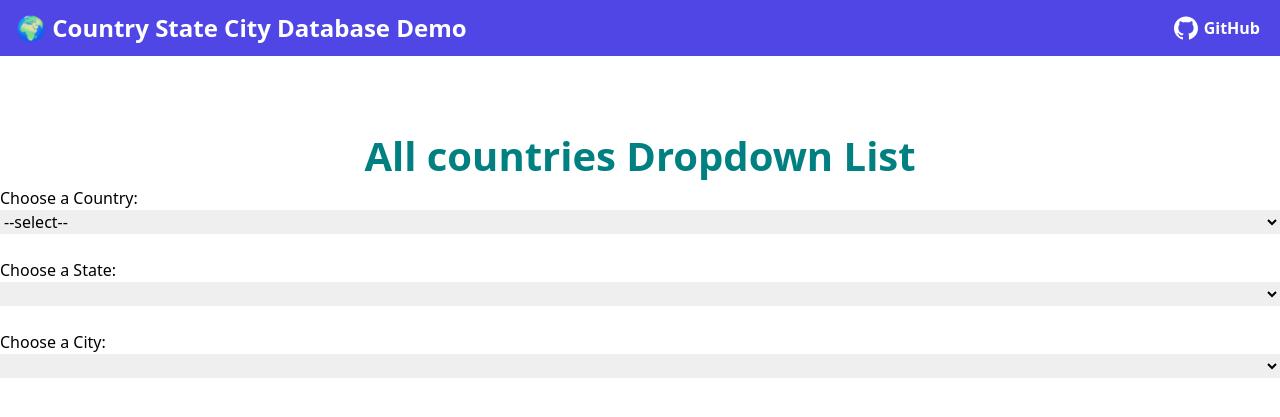
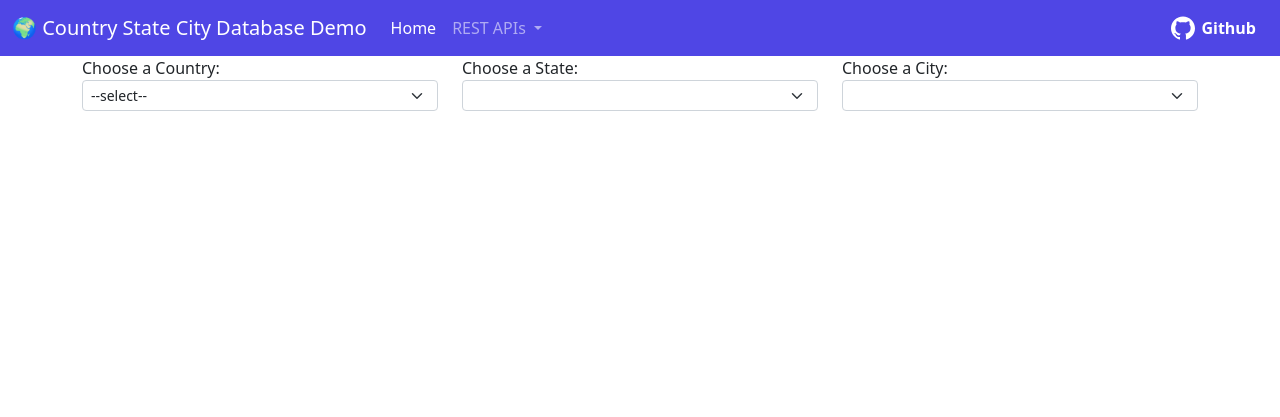
Before and after one commit to MouktikaDas/csc, a Django app: page / in a window 1280 px wide. Shown: the top 417 px of the page. Run offline with Django 4.2, Linux system fonts and the light colour scheme; lists and menus that the app fills with data are empty.

Commit message:
styled in bootstrap

```diff
--- a/core/api/serializers.py
+++ b/core/api/serializers.py
@@ -2,8 +2,8 @@ from rest_framework import serializers
 from .models import Country,City,State
 
 country_fields = ['id', 'name', 'iso3', 'iso2', 'numeric_code', 'phone_code', 'capital', 'currency', 'currency_name', 'currency_symbol', 'tld', 'native', 'region', 'subregion', 'latitude', 'longitude','emojiU']
-state_fields = ['id', 'name', 'state_code', 'latitude', 'longitude', 'type', 'country_id']
-city_fields = ['id', 'name', 'latitude', 'longitude','country_id','state_id']
+state_fields = ['id', 'name', 'state_code', 'latitude', 'longitude', 'type']
+city_fields = ['id', 'name', 'latitude', 'longitude']
 
 class CountrySerializer(serializers.ModelSerializer):
     class Meta:
--- a/core/templates/index.html
+++ b/core/templates/index.html
@@ -6,78 +6,90 @@
     <meta http-equiv="X-UA-Compatible" content="IE=edge">
     <meta name="viewport" content="width=device-width, initial-scale=1.0">
     <title>Country-State-City</title>
-
-    <!-- Vendor CSS -->
-    <link href="https://unpkg.com/tailwindcss@^1.0/dist/tailwind.min.css" rel="stylesheet">
-
-    <!-- Custom Styles -->
-    <link href="./new.css" rel="stylesheet" />
+    <link href="https://cdn.jsdelivr.net/npm/bootstrap@5.0.2/dist/css/bootstrap.min.css" rel="stylesheet" integrity="sha384-EVSTQN3/azprG1Anm3QDgpJLIm9Nao0Yz1ztcQTwFspd3yD65VohhpuuCOmLASjC" crossorigin="anonymous">
+    <script src="https://cdn.jsdelivr.net/npm/bootstrap@5.0.2/dist/js/bootstrap.bundle.min.js" integrity="sha384-MrcW6ZMFYlzcLA8Nl+NtUVF0sA7MsXsP1UyJoMp4YLEuNSfAP+JcXn/tWtIaxVXM" crossorigin="anonymous"></script>
     <style>
-        body {
-            display: grid;
+.github {
+    padding: 8px 12px;
+    border-radius: 50px;
+    color: #fff;
+    display: inline-flex;
+    font-weight: 600;
+    align-items: center;
+    justify-content: center;
 }
 
-        label {
-            display: block;
-        }
-
-        h1 {
-            color: teal;
-        }
-
-        .container {
-            margin: auto;
-        }
-
-        pre {
-            display: none;
+.github svg {
+    width: 24px;
+    flex-shrink: 0;
+    margin-right: 6px;
 }
     </style>
 </head>
 
 <body>
-    <nav class="bg-indigo-600 p-2 mt-0 fixed w-full z-10 top-0">
-        <div class="container mx-auto flex flex-wrap items-center">
-            <div class="flex w-full md:w-1/2 justify-center md:justify-start text-white font-bold">
-                <div class="text-white no-underline hover:text-white hover:no-underline">
-                    <span class="text-2xl pl-2">🌍 Country State City Database Demo</span>
-                </div>
-            </div>
-            <div class="flex w-full content-center justify-between md:w-1/2 md:justify-end">
-                <a href="https://github.com/dr5hn/countries-states-cities-database" class="github" target="_blank"
-                    rel="noopener noreferrer"><svg xmlns="http://www.w3.org/2000/svg" viewBox="0 0 24 24">
+    <nav class="navbar navbar-expand-lg navbar-dark" style="background-color: rgb(79 70 229);">
+  <div class="container-fluid">
+    <a class="navbar-brand" href="/">
+        <span>🌍 Country State City Database Demo</span>
+    </a>
+    <button class="navbar-toggler" type="button" data-bs-toggle="collapse" data-bs-target="#navbarSupportedContent" aria-controls="navbarSupportedContent" aria-expanded="false" aria-label="Toggle navigation">
+      <span class="navbar-toggler-icon"></span>
+    </button>
+    <div class="collapse navbar-collapse" id="navbarSupportedContent">
+      <ul class="navbar-nav me-auto mb-2 mb-lg-0">
+        <li class="nav-item">
+          <a class="nav-link active" aria-current="page" href="/">Home</a>
+        <li class="nav-item dropdown">
+          <a class="nav-link dropdown-toggle" href="#" id="navbarDropdown" role="button" data-bs-toggle="dropdown" aria-expanded="false">
+            REST APIs
+          </a>
+          <ul class="dropdown-menu" aria-labelledby="navbarDropdown">
+            <li><a class="dropdown-item" href="/api/country/">Country</a></li>
+            <li><a class="dropdown-item" href="/api/state/124">State</a></li>
+            <li><a class="dropdown-item" href="/api/city/2910">City</a></li>
+          </ul>
+        </li>
+      </ul>
+      <div class="d-flex">
+            <a class="nav-link github" aria-current="page" href="https://github.com/MouktikaDas/csc">
+                <svg xmlns="http://www.w3.org/2000/svg" viewBox="0 0 24 24">
                     <path fill="currentColor"
                         d="M12 .5C5.37.5 0 5.78 0 12.292c0 5.211 3.438 9.63 8.205 11.188.6.111.82-.254.82-.567 0-.28-.01-1.022-.015-2.005-3.338.711-4.042-1.582-4.042-1.582-.546-1.361-1.335-1.725-1.335-1.725-1.087-.731.084-.716.084-.716 1.205.082 1.838 1.215 1.838 1.215 1.07 1.803 2.809 1.282 3.495.981.108-.763.417-1.282.76-1.577-2.665-.295-5.466-1.309-5.466-5.827 0-1.287.465-2.339 1.235-3.164-.135-.298-.54-1.497.105-3.121 0 0 1.005-.316 3.3 1.209.96-.262 1.98-.392 3-.398 1.02.006 2.04.136 3 .398 2.28-1.525 3.285-1.209 3.285-1.209.645 1.624.24 2.823.12 3.121.765.825 1.23 1.877 1.23 3.164 0 4.53-2.805 5.527-5.475 5.817.42.354.81 1.077.81 2.182 0 1.578-.015 2.846-.015 3.229 0 .309.21.678.825.56C20.565 21.917 24 17.495 24 12.292 24 5.78 18.627.5 12 .5z">
                     </path>
-                    </svg>GitHub</a>
+                </svg>
+                Github
+            </a>
+      </div>
     </div>
   </div>
 </nav>
-    <h1 style="font-size:40px; margin-top:70px; font-weight:bolder; text-align:center;">All countries Dropdown List</h1>
+    <!--<h1 style="font-size:40px; margin-top:70px; font-weight:bolder; text-align:center;">All countries Dropdown List</h1>-->
 
+<div class="container">
+  <div class="row">
+    <div class="col col-md-4">
     <label for="country">Choose a Country:</label>
-    <select name="country" id="country">
-        <!-- <option value="volvo">Volvo</option> -->
+    <select name="country" id="country" class="form-select form-select-sm" >
     </select>
-    <br>
+    <pre id="data-country"></pre>
+    </div>
+    <div class="col col-md-4">
     <label for="state">Choose a State:</label>
-    <select name="state" id="state">
+    <select name="state" id="state" class="form-select form-select-sm" >
     </select>
-    <br>
+    <pre id="data-state"></pre>
+    </div>
+    <div class="col col-md-4">
     <label for="city">Choose a City:</label>
-    <select name="city" id="city">
+    <select name="city" id="city" class="form-select form-select-sm" >
     </select>
-
-    <br>
-    <pre id="data-country"></pre>
-    <pre id="data-state"></pre>
     <pre id="data-city"></pre>
-
+    </div>
+  </div>
+</div>
     <script src="https://ajax.googleapis.com/ajax/libs/jquery/3.3.1/jquery.min.js"></script>
     <script defer>
-        var country = []
-        var city = []
-        var state = []
         // get countries ajax
 
         $('#country').html(`<option value='${JSON.stringify('select')}'>--select--</option>`);
```
Lines whose indentation alone changed are shown as unchanged.
